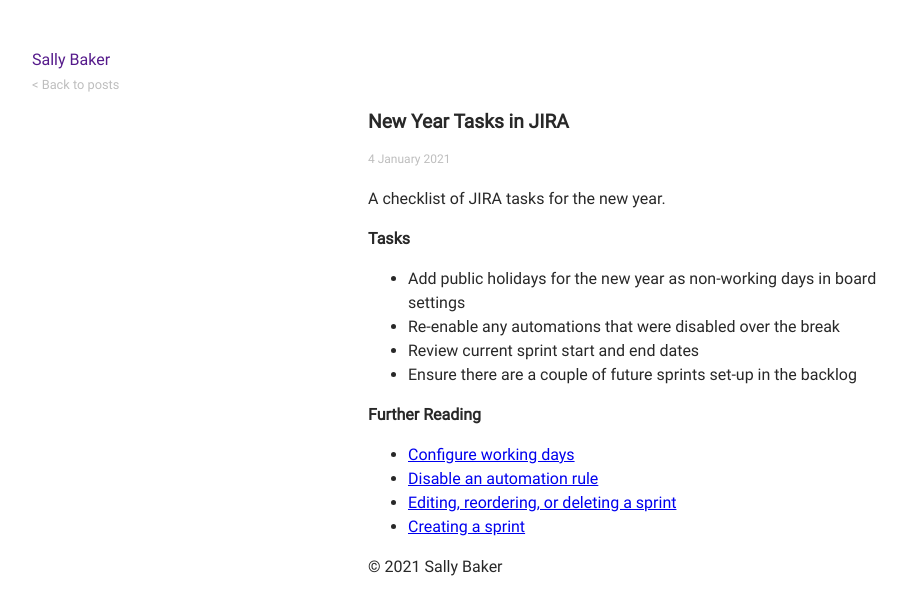
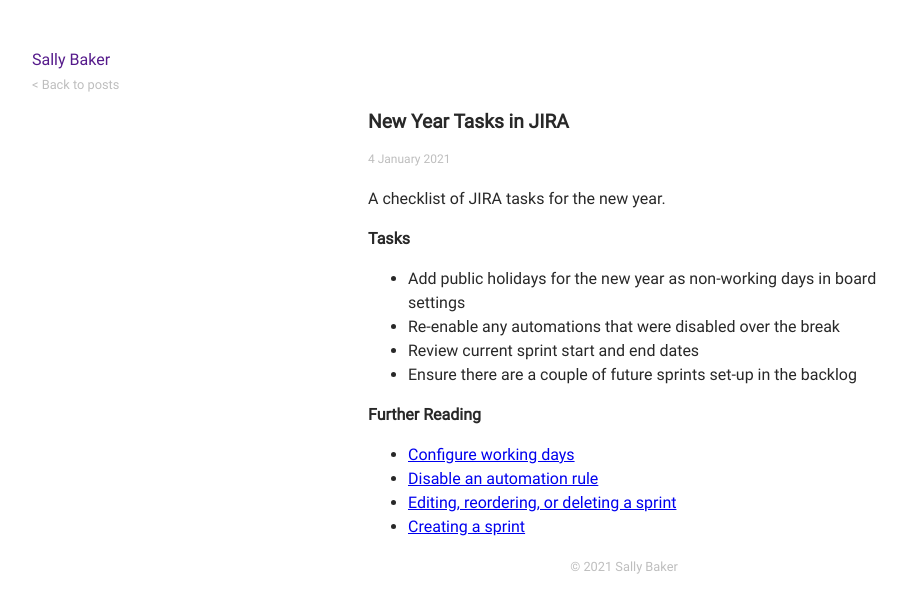
Before and after one commit to sallybaker/sallybaker.github.io, a Jekyll site: the page built from _posts/2021-01-04-jira-new-year-housekeeping.md, in a window 1280 px wide. Shown: the top 615 px of the page, without its empty margins (16-923 px from the left). Built offline with Jekyll 4.4.1, drawn with Linux system fonts in a browser that asks for light colours.

Commit message:
convert copyright id to classes

```diff
--- a/assets/css/style.scss
+++ b/assets/css/style.scss
@@ -45,10 +45,12 @@
   margin: 0 auto;
   max-width: 32em;
 }
-#copyright {
+.copyright {
   margin: 0 auto;
   max-width: 32em;
   color: #bebebe;
-  text-align: center;
   font-size:0.8rem;
 }
+.centre{
+  text-align: center;
+}
```
